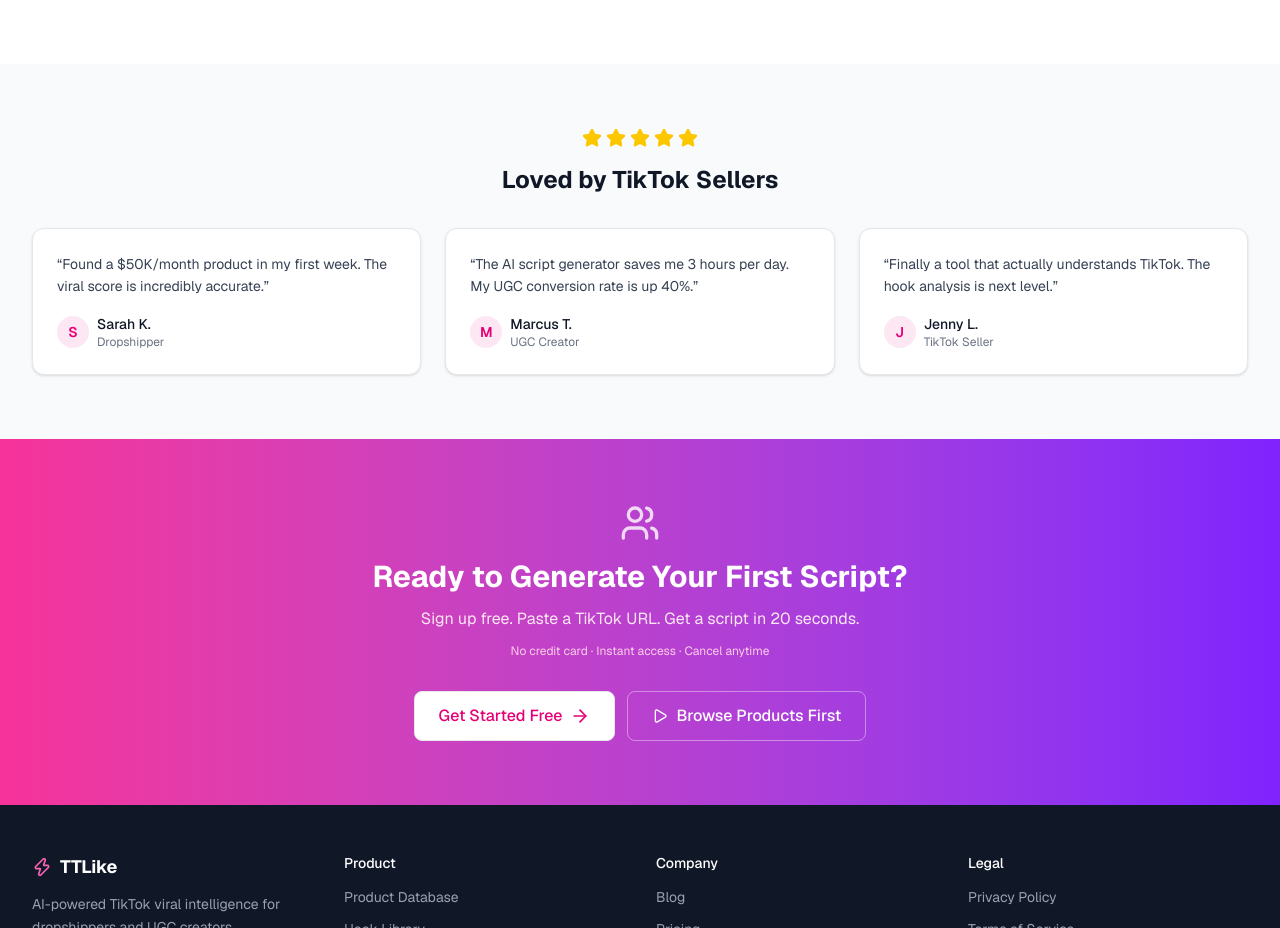
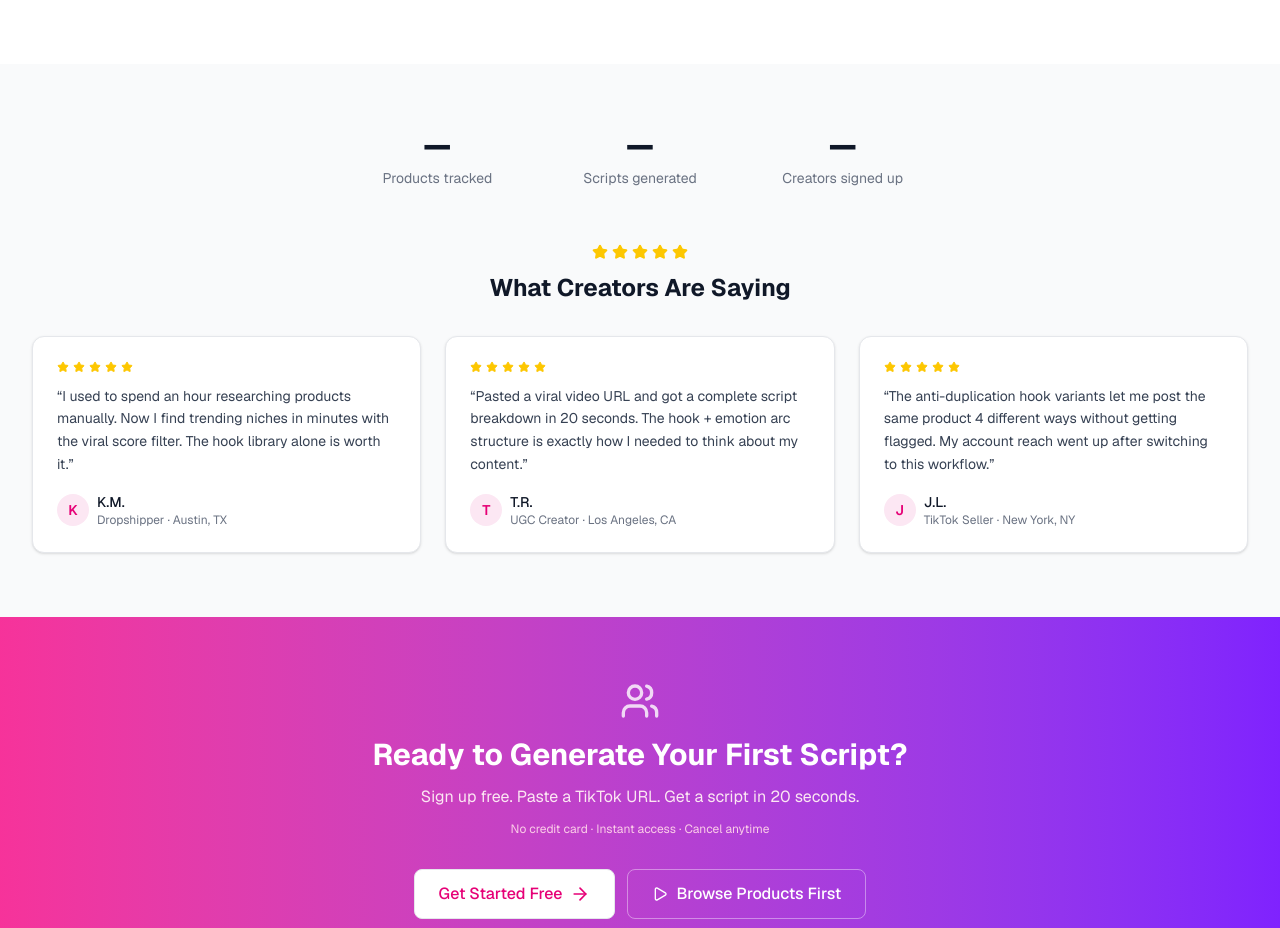
Before and after one commit to Halfyears/TTLike, a Next.js app: page / in a window 1280 px wide. Shown: the part 3362-4290 px from the top of the page. Built offline with nearby package versions, Linux system fonts and the light colour scheme; no server answers; the database is empty.

Commit message:
feat: homepage social proof — real platform stats + credible testimonials

```diff
--- a/app/(main)/page.tsx
+++ b/app/(main)/page.tsx
@@ -10,6 +10,7 @@ import { Card, CardContent } from '@/components/ui/Card'
 import { ViralScoreBadge } from '@/components/ui/ViralScoreBadge'
 import { SITE_NAME, SITE_DESCRIPTION, SITE_URL } from '@/lib/constants'
 import { createClient } from '@/lib/supabase/server'
+import { createServiceClient } from '@/lib/supabase/server'
 
 export const dynamic = 'force-dynamic'
 
@@ -32,9 +33,27 @@ async function getTopVideos() {
       .from('tiktok_videos')
       .select('id, product_name, title, niche, viral_score, views')
       .order('viral_score', { ascending: false })
-      .limit(6)   // P2: expanded from 4 → 6
+      .limit(6)
     return data ?? []
   } catch { return [] }
+}
+
+async function getPlatformStats() {
+  try {
+    const service = createServiceClient()
+    const [videosRes, analysesRes, usersRes] = await Promise.all([
+      service.from('tiktok_videos').select('id', { count: 'exact', head: true }),
+      service.from('video_breakdowns').select('id', { count: 'exact', head: true }).eq('viral_status', 'COMPLETED'),
+      service.from('users').select('id', { count: 'exact', head: true }),
+    ])
+    return {
+      products:  videosRes.count  ?? 0,
+      analyses:  analysesRes.count ?? 0,
+      users:     usersRes.count   ?? 0,
+    }
+  } catch {
+    return { products: 0, analyses: 0, users: 0 }
+  }
 }
 
 // ── Static hook previews — colours written as full literal strings for Tailwind JIT ──
@@ -83,8 +102,14 @@ const FAQS = [
 
 // ── Page ──────────────────────────────────────────────────────────────────────
 
+// ── Format large numbers: 1234 → "1.2K", 12345 → "12K" ──────────────────────
+function fmtCount(n: number): string {
+  if (n >= 1000) return `${(n / 1000).toFixed(n >= 10000 ? 0 : 1)}K+`
+  return n > 0 ? `${n}+` : '—'
+}
+
 export default async function HomePage() {
-  const trending = await getTopVideos()
+  const [trending, stats] = await Promise.all([getTopVideos(), getPlatformStats()])
 
   return (
     <>
@@ -401,20 +426,54 @@ export default async function HomePage() {
       {/* ── Social Proof ──────────────────────────────────────────────────────── */}
       <section className="py-10 sm:py-16 bg-gray-50">
         <div className="mx-auto max-w-7xl px-4 sm:px-6 lg:px-8 text-center">
-          <div className="flex items-center justify-center gap-1 mb-4">
-            {[...Array(5)].map((_, i) => <Star key={i} className="h-5 w-5 fill-yellow-400 text-yellow-400" />)}
+
+          {/* Real platform stats */}
+          <div className="grid grid-cols-3 gap-4 sm:gap-8 max-w-lg sm:max-w-xl mx-auto mb-10 sm:mb-14">
+            {[
+              { value: fmtCount(stats.products),  label: 'Products tracked' },
+              { value: fmtCount(stats.analyses),  label: 'Scripts generated' },
+              { value: fmtCount(stats.users),      label: 'Creators signed up' },
+            ].map(({ value, label }) => (
+              <div key={label} className="text-center">
+                <div className="text-2xl sm:text-3xl font-black text-gray-900 tabular-nums">{value}</div>
+                <div className="text-xs sm:text-sm text-gray-500 mt-1">{label}</div>
+              </div>
+            ))}
           </div>
-          <h2 className="text-xl sm:text-2xl font-bold text-gray-900 mb-6 sm:mb-8">Loved by TikTok Sellers</h2>
+
+          <div className="flex items-center justify-center gap-1 mb-3">
+            {[...Array(5)].map((_, i) => <Star key={i} className="h-4 w-4 fill-yellow-400 text-yellow-400" />)}
+          </div>
+          <h2 className="text-xl sm:text-2xl font-bold text-gray-900 mb-6 sm:mb-8">What Creators Are Saying</h2>
+
           <div className="grid grid-cols-1 sm:grid-cols-3 gap-4 sm:gap-6">
             {[
-              { quote: 'Found a $50K/month product in my first week. The viral score is incredibly accurate.', name: 'Sarah K.', role: 'Dropshipper' },
-              { quote: 'The AI script generator saves me 3 hours per day. My UGC conversion rate is up 40%.', name: 'Marcus T.', role: 'UGC Creator' },
-              { quote: 'Finally a tool that actually understands TikTok. The hook analysis is next level.', name: 'Jenny L.', role: 'TikTok Seller' },
-            ].map(({ quote, name, role }) => (
+              {
+                quote: 'I used to spend an hour researching products manually. Now I find trending niches in minutes with the viral score filter. The hook library alone is worth it.',
+                name:  'K.M.',
+                role:  'Dropshipper · Austin, TX',
+                init:  'K',
+              },
+              {
+                quote: 'Pasted a viral video URL and got a complete script breakdown in 20 seconds. The hook + emotion arc structure is exactly how I needed to think about my content.',
+                name:  'T.R.',
+                role:  'UGC Creator · Los Angeles, CA',
+                init:  'T',
+              },
+              {
+                quote: 'The anti-duplication hook variants let me post the same product 4 different ways without getting flagged. My account reach went up after switching to this workflow.',
+                name:  'J.L.',
+                role:  'TikTok Seller · New York, NY',
+                init:  'J',
+              },
+            ].map(({ quote, name, role, init }) => (
               <Card key={name} className="p-5 sm:p-6 text-left">
+                <div className="flex items-center gap-1 mb-3">
+                  {[...Array(5)].map((_, i) => <Star key={i} className="h-3 w-3 fill-yellow-400 text-yellow-400" />)}
+                </div>
                 <p className="text-gray-700 text-sm leading-relaxed mb-4">&ldquo;{quote}&rdquo;</p>
                 <div className="flex items-center gap-2">
-                  <div className="h-8 w-8 rounded-full bg-pink-100 flex items-center justify-center text-pink-600 font-semibold text-sm shrink-0">{name[0]}</div>
+                  <div className="h-8 w-8 rounded-full bg-pink-100 flex items-center justify-center text-pink-600 font-semibold text-sm shrink-0">{init}</div>
                   <div>
                     <div className="text-sm font-medium text-gray-900">{name}</div>
                     <div className="text-xs text-gray-500">{role}</div>
```
